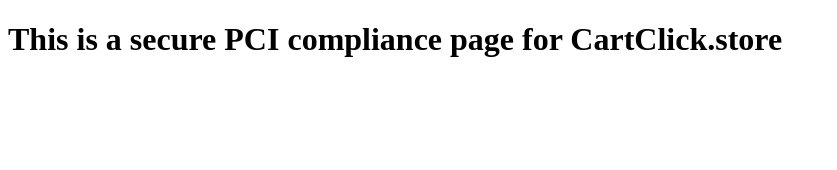
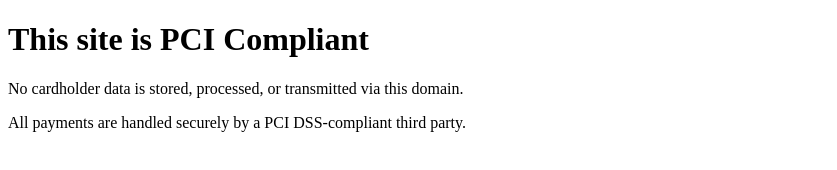
Before and after one commit to NicholasCC1/pci-page, a plain HTML site: page index.html in a window 1280 px wide. Shown: the whole page, without its empty margins (0-837 px from the left). Drawn offline with Linux system fonts and the light colour scheme.

Commit message:
Update index.html

```diff
--- a/index.html
+++ b/index.html
@@ -1,9 +1,11 @@
 <!DOCTYPE html>
 <html>
-<head>
-  <title>PCI Page</title>
-</head>
-<body>
-  <h1>This is a secure PCI compliance page for CartClick.store</h1>
-</body>
+  <head>
+    <title>PCI Compliance Page</title>
+  </head>
+  <body>
+    <h1>This site is PCI Compliant</h1>
+    <p>No cardholder data is stored, processed, or transmitted via this domain.</p>
+    <p>All payments are handled securely by a PCI DSS-compliant third party.</p>
+  </body>
 </html>
```
